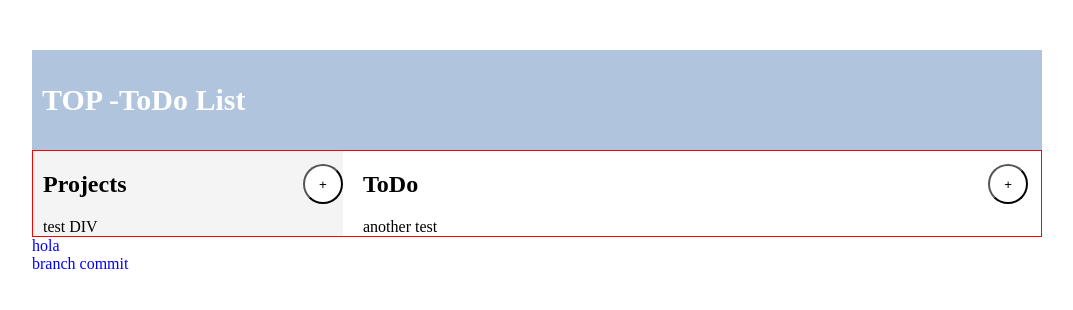
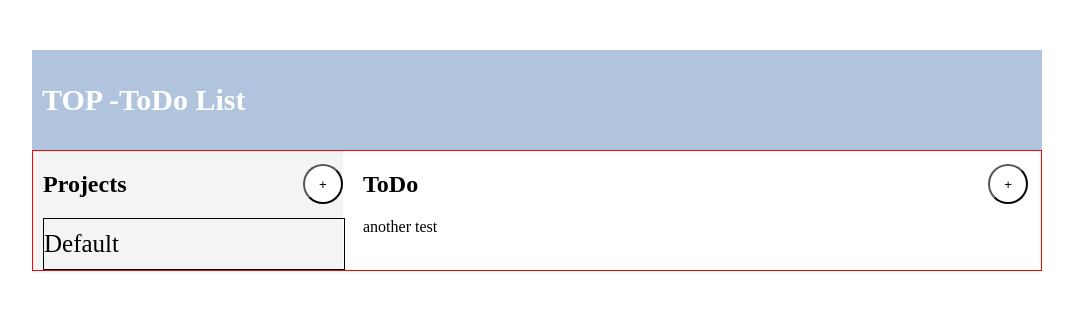
Before and after one commit to kpgh46/TOP-ToDoList, a website built with webpack: page dist/index.html in a window 1280 px wide. Shown: the whole page, without its empty margins (18-1091 px from the left). Built offline with nearby package versions, Linux system fonts and the light colour scheme.

Commit message:
added functionality to create project divs

```diff
--- a/src/addproject.js
+++ b/src/addproject.js
@@ -1,12 +1,13 @@
+let mainArr = [];
+
+let addProject = (() => {
 
 
-let addProject = () => {
-    let element = document.createElement("div");
+    let pushToMainArr = (project) => {
+        mainArr.push(project);
+    };
 
-    element.textContent = "branch commit";
-    element.classList.add("hi");
+    return {pushToMainArr }
+})();
 
-    document.body.appendChild(element);
-};
-
-export default addProject
+export {addProject, mainArr};
--- /dev/null
+++ b/src/dom.js
@@ -0,0 +1,29 @@
+
+import {addProject, mainArr} from './addProject';
+
+let dom = (() => {
+
+    let createProjectDiv = (title) => {
+        let div = document.createElement('div');
+        div.classList.add("project-div");
+        div.textContent = title;
+
+
+        return div;
+    };
+
+    let appendProjectDiv = (div) => {
+        let left = document.querySelector("#left");
+        left.appendChild(div);
+    }
+
+    let render = () => {
+        mainArr.forEach(project => {
+            dom.appendProjectDiv(dom.createProjectDiv(project.title))
+        })
+    };
+
+    return {createProjectDiv, appendProjectDiv, render}
+})();
+
+export {dom};
--- a/src/index.js
+++ b/src/index.js
@@ -1,16 +1,11 @@
-import addProject from './addproject.js'
 import './style.css';
+import { projectConstructor } from './projectConstructor';
+import { dom } from './dom.js';
+import { addProject, mainArr} from './addProject';
 
 
-let testFunction = () => {
-    let el = document.createElement("div");
-
-    el.textContent = "hola";
-    el.classList.add("hi");
-
-    document.body.appendChild(el);
-};
-
-testFunction();
-
-addProject();
+//Default Project
+let defaultProject = projectConstructor("Default");
+addProject.pushToMainArr(defaultProject);
+dom.render();
+//Default Project
--- /dev/null
+++ b/src/projectConstructor.js
@@ -0,0 +1,6 @@
+let projectConstructor = (title, description, dueDate, priority, id, tasks) => {
+    tasks = [];
+    return {title, description,dueDate,priority, id, tasks}
+}
+
+export {projectConstructor};
--- a/src/style.css
+++ b/src/style.css
@@ -57,3 +57,12 @@
     margin-top: 13px;
     margin-left: 540px;
 }
+
+.project-div {
+    height: 50px;
+    width: 100%;
+    border:1px solid black;
+    font-size: 25px;
+    display: flex;
+    align-items: center;
+}
```
Also changed, not shown: dist/bundle.js, dist/index.html.
